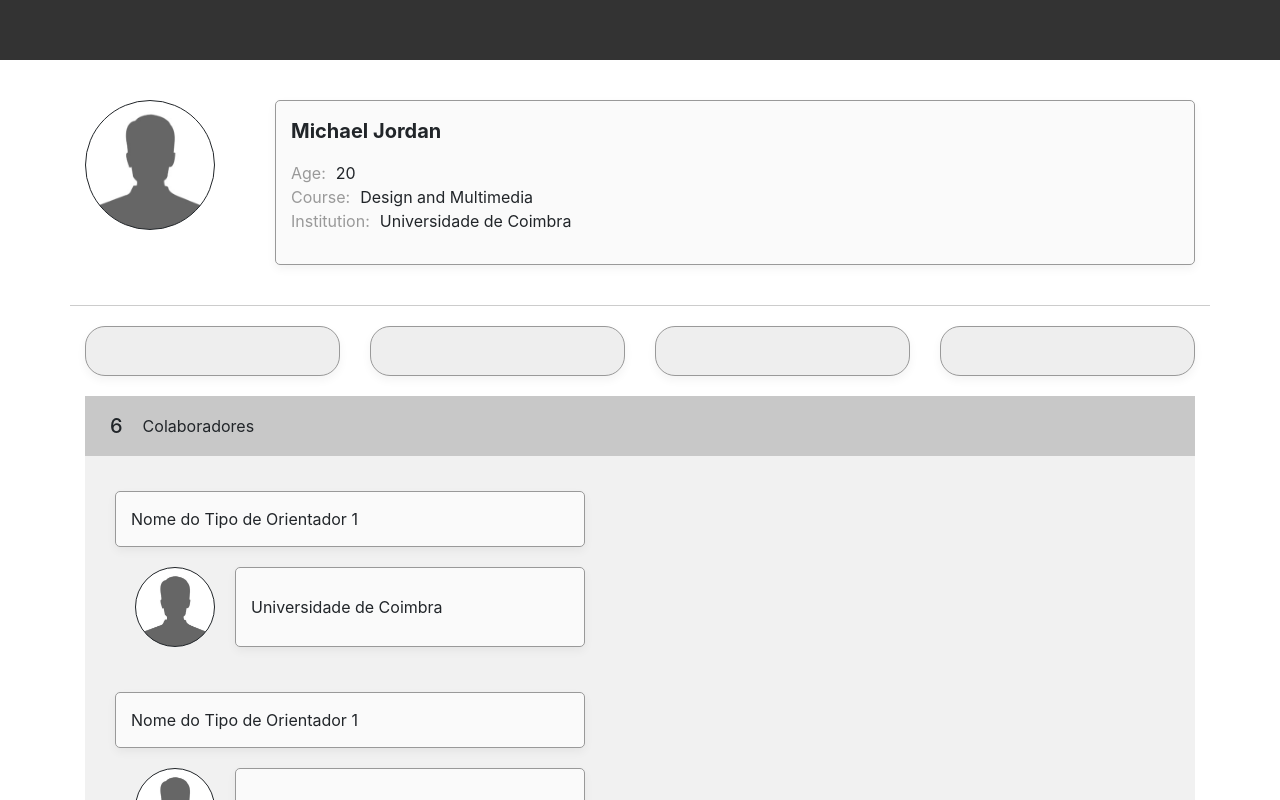
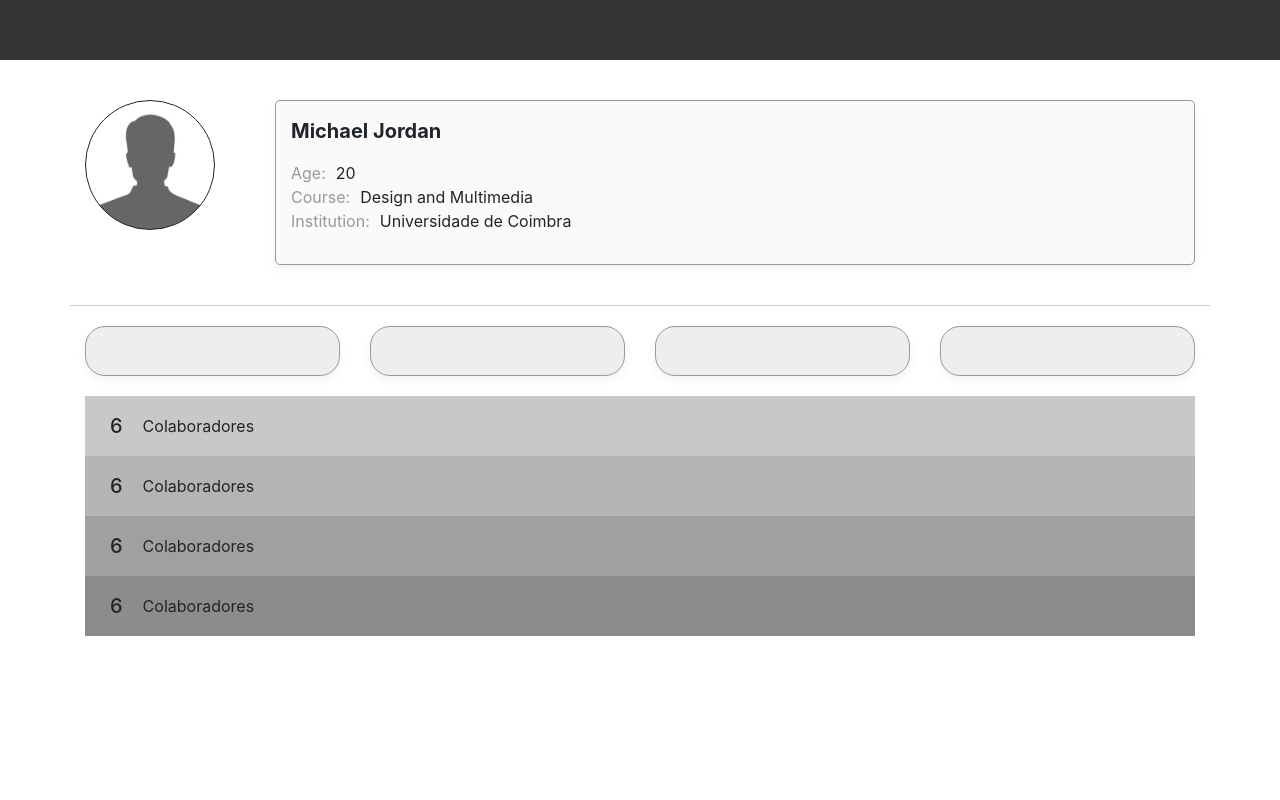
Before and after one commit to WeSearchers/wesearchers-api, a React app in the folder project/frontend/: page /user/profile in a window 1280 px wide. Shown: the top 800 px of the page. Built offline with nearby package versions, Linux system fonts and the light colour scheme; the HTML template or start-up script is replaced by a standard one.

Commit message:
added user-profile menu sections (about / network / publications)

```diff
--- a/project/frontend/src/components/user-profile/menuSubSections/network/subSection.js
+++ b/project/frontend/src/components/user-profile/menuSubSections/network/subSection.js
@@ -9,13 +9,14 @@ class SubSection extends Component {
 
     return (
       <React.Fragment>
-        <div className="col-md-12">
-          <a className="network-sub-section">
-            <div className="value">6</div>
-            <div className="title">Colaboradores</div>
-          </a>
-          <Users />
-        </div>
+        <a
+          className="network-sub-section"
+          onClick={() => this.props.turnVisible(this.props.subSection)}
+        >
+          <div className="value">6</div>
+          <div className="title">Colaboradores</div>
+        </a>
+        <Users visible={this.props.visible} />
       </React.Fragment>
     );
   }
--- a/project/frontend/src/components/user-profile/menuSubSections/network/users.js
+++ b/project/frontend/src/components/user-profile/menuSubSections/network/users.js
@@ -5,9 +5,12 @@ class Users extends Component {
   state = {};
   render() {
     return (
-      <div className="network-user-container">
-        <User />
-        <User />
+      <div
+        className={
+          "network-user-container " +
+          (this.props.visible == "show" ? "show" : "hidden")
+        }
+      >
         <User />
         <User />
       </div>
--- a/project/frontend/src/components/user-profile/menuSubSections/profileAbout.js
+++ b/project/frontend/src/components/user-profile/menuSubSections/profileAbout.js
@@ -3,9 +3,14 @@ import React, { Component } from "react";
 class ProfileAbout extends Component {
   state = {};
   render() {
+    console.log("props", this.props);
     return (
       <React.Fragment>
-        <div className="col-md-12">
+        <div
+          className={
+            "col-md-12 " + (this.props.toShow === "about" ? "show" : "hidden")
+          }
+        >
           <div className="section-title">Identification</div>
           <div className="section-card identification">
             <ul>
--- a/project/frontend/src/components/user-profile/menuSubSections/profileNetwork.js
+++ b/project/frontend/src/components/user-profile/menuSubSections/profileNetwork.js
@@ -3,12 +3,43 @@ import SubSection from "./network/subSection";
 import User from "./network/user";
 
 class ProfileNetwork extends Component {
-  state = {};
+  state = {
+    subSections: [
+      { id: "1", title: "mentors", visible: "hidden" },
+      { id: "2", title: "mentors", visible: "hidden" },
+      { id: "3", title: "mentors", visible: "hidden" },
+      { id: "4", title: "mentors", visible: "hidden" }
+    ]
+  };
+
+  handleTurnVisible = section => {
+    const subSections = [...this.state.subSections];
+    const index = subSections.indexOf(section);
+    subSections[index].visible = "show";
+    for (let i = 0; i < subSections.length; i++) {
+      if (i != index) {
+        subSections[i].visible = "hidden";
+      }
+    }
+    this.setState({ subSections });
+  };
+
   render() {
     return (
-      <React.Fragment>
-        <SubSection />
-      </React.Fragment>
+      <div
+        className={
+          "col-md-12 " + (this.props.toShow == "network" ? "show" : "hidden")
+        }
+      >
+        {this.state.subSections.map(subSection => (
+          <SubSection
+            key={subSection.id}
+            subSection={subSection}
+            turnVisible={this.handleTurnVisible}
+            visible={subSection.visible}
+          />
+        ))}
+      </div>
     );
   }
 }
--- a/project/frontend/src/components/user-profile/menuSubSections/profilePublication.js
+++ b/project/frontend/src/components/user-profile/menuSubSections/profilePublication.js
@@ -4,7 +4,41 @@ class Publication extends Component {
   state = {};
   render() {
     return (
-      <div className="col-md-12">
+      <div
+        className={
+          "col-md-12 " + (this.props.toShow == "posts" ? "show" : "hidden")
+        }
+      >
+        <div className="section-card publication">
+          <div className="photo" />
+          <div className="info">
+            <div className="title-and-author">
+              <div className="title">Publication title </div>
+              <div className="author">Author</div>
+            </div>
+            <div className="text">
+              Lorem ipsum dolor sit amet, consectetuer adipiscing elit. Nam quis
+              nulla. Aliquam ante. Nulla accumsan, elit sit amet varius semper,
+              nulla mauris mollis quam, tempor suscipit diam nulla vel leo.
+              Maecenas sollicitudin. Pellentesque habitant morbi tristique.
+            </div>
+          </div>
+        </div>
+        <div className="section-card publication">
+          <div className="photo" />
+          <div className="info">
+            <div className="title-and-author">
+              <div className="title">Publication title </div>
+              <div className="author">Author</div>
+            </div>
+            <div className="text">
+              Lorem ipsum dolor sit amet, consectetuer adipiscing elit. Nam quis
+              nulla. Aliquam ante. Nulla accumsan, elit sit amet varius semper,
+              nulla mauris mollis quam, tempor suscipit diam nulla vel leo.
+              Maecenas sollicitudin. Pellentesque habitant morbi tristique.
+            </div>
+          </div>
+        </div>
         <div className="section-card publication">
           <div className="photo" />
           <div className="info">
--- a/project/frontend/src/components/user-profile/userProfileMenu.js
+++ b/project/frontend/src/components/user-profile/userProfileMenu.js
@@ -3,43 +3,55 @@ import UserProfileMenuSection from "./userProfileMenuSection";
 
 class UserProfileMenu extends Component {
   state = {
-    networkclicked: false
+    showSection: "network"
   };
 
-  handleAddSectionNetwork() {
-    this.setState({
-      networkclicked: true
-    });
+  handleShowSubSection(section) {
+    if (this.state.showSection !== section) {
+      this.setState({
+        showSection: section
+      });
+      console.log(this.state.showSection);
+    }
   }
+
   render() {
     return (
       <React.Fragment>
         <div className="container profile-menu">
           <div className="row menu-row">
             <div className="col-md-3 pd10">
-              <div className="menu-item" onClick={this.handleAddSectionNetwork}>
+              <a
+                className="menu-item"
+                onClick={() => this.handleShowSubSection("about")}
+              >
                 <i className="fa fa-user" />
-              </div>
+              </a>
             </div>
             <div className="col-md-3 pd10">
-              <div className="menu-item">
+              <a
+                className="menu-item"
+                onClick={() => this.handleShowSubSection("network")}
+              >
                 <i className="fa fa-users" />
-              </div>
+              </a>
             </div>
             <div className="col-md-3 pd10">
-              <div className="menu-item">
+              <a className="menu-item ">
                 <i className="fa fa-bar-chart" />
-              </div>
+              </a>
             </div>
             <div className="col-md-3 pd10">
-              <div className="menu-item">
+              <a
+                className="menu-item"
+                onClick={() => this.handleShowSubSection("posts")}
+              >
                 <i className="fa fa-file-text-o" />
-              </div>
+              </a>
             </div>
           </div>
         </div>
-        <UserProfileMenuSection />
-        {/*{this.state.networkclicked ? <UserProfileMenuSection /> : null}*/}
+        <UserProfileMenuSection toShow={this.state.showSection} />
       </React.Fragment>
     );
   }
--- a/project/frontend/src/components/user-profile/userProfileMenuSection.js
+++ b/project/frontend/src/components/user-profile/userProfileMenuSection.js
@@ -1,6 +1,7 @@
 import React, { Component } from "react";
 import ProfileAbout from "./menuSubSections/profileAbout";
 import ProfileNetwork from "./menuSubSections/profileNetwork";
+import ProfilePublication from "./menuSubSections/profilePublication";
 
 class UserProfileMenuSection extends Component {
   state = {};
@@ -8,8 +9,9 @@ class UserProfileMenuSection extends Component {
     return (
       <div className="container user-profile-menu-section">
         <div className="row">
-          {/*<ProfileAbout />*/}
-          <ProfileNetwork />
+          <ProfileAbout toShow={this.props.toShow} />
+          <ProfileNetwork toShow={this.props.toShow} />
+          <ProfilePublication toShow={this.props.toShow} />
         </div>
       </div>
     );
--- a/project/frontend/src/userProfile.css
+++ b/project/frontend/src/userProfile.css
@@ -203,15 +203,15 @@
   padding: 15px 25px;
 }
 
-.user-profile-menu-section .network-sub-section:nth-child(2) {
+.user-profile-menu-section .network-sub-section:nth-child(3) {
   background-color: rgb(180, 180, 180);
 }
 
-.network-sub-section:nth-child(3) {
+.user-profile-menu-section .network-sub-section:nth-child(5) {
   background-color: rgb(160, 160, 160);
 }
 
-.network-sub-section:nth-child(4) {
+.user-profile-menu-section .network-sub-section:nth-child(7) {
   background-color: rgb(140, 140, 140);
 }
 
@@ -236,6 +236,7 @@
   align-items: center;
   padding: 20px;
   max-width: 700px;
+  margin-top: 15px;
 }
 
 .publication .photo {
@@ -272,6 +273,16 @@
   margin-right: 20px;
 }
 
+/*ProfileMenuSubSections*/
+
+.show {
+  display: block;
+}
+
+.hidden {
+  display: none;
+}
+
 /*MARGINS & PADDINGS*/
 .pd10 {
   padding: 5px;
```
